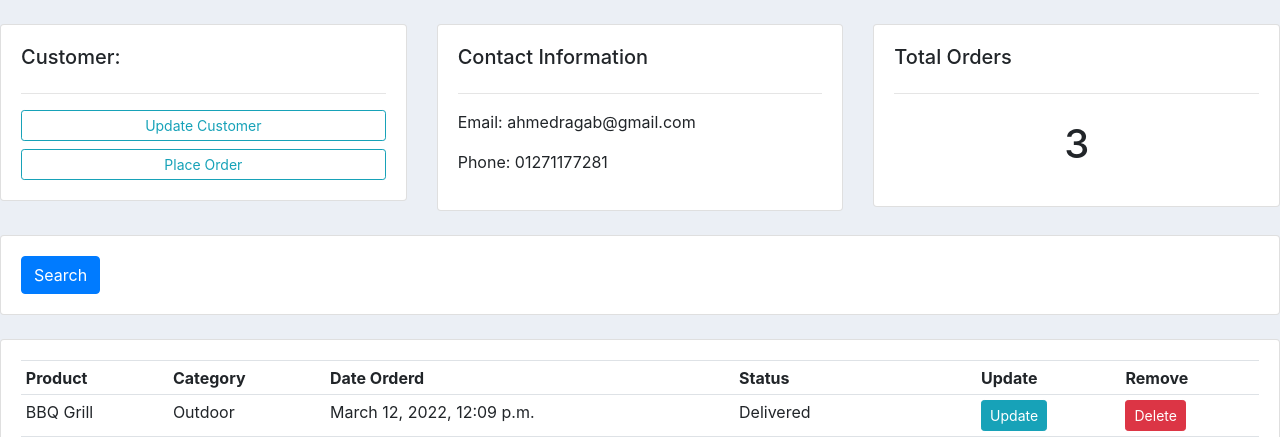
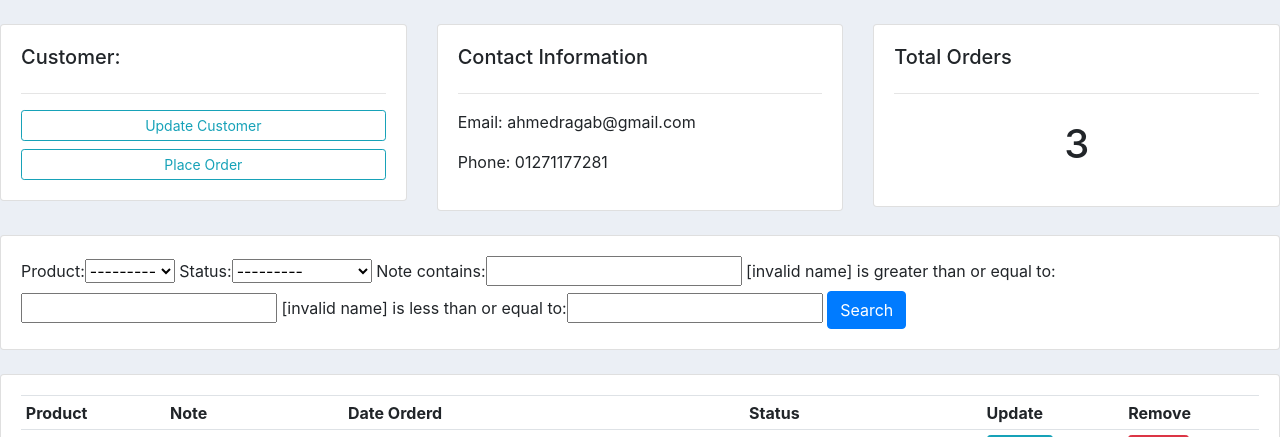
Before and after one commit to WalidMohamed1/Customer-Relationship-Management, a Django app: page /customer/1/ in a window 1280 px wide. Shown: the part 58-495 px from the top of the page. Run offline with Django 3.2, Linux system fonts and the light colour scheme; data comes from the database, SQL or seed files in the repository; both versions use the stored data as it was after the commit.

Commit message:
Filter from table search.

```diff
--- /dev/null
+++ b/accounts/filter.py
@@ -0,0 +1,19 @@
+from dataclasses import field
+import imp
+from operator import iconcat
+from sqlite3 import Date
+
+
+import django_filters
+from django_filters import DateFilter, CharFilter
+
+from .models import *
+
+class OrderFilter(django_filters.FilterSet):
+    start_date = DateFilter(field_name= "date_create", lookup_expr='gte')
+    end_date = DateFilter(field_name= "date_create", lookup_expr='lte')
+    note = CharFilter(field_name='note', lookup_expr='icontains')
+    class Meta:
+        model = Order
+        fields = '__all__'
+        exclude = ['customer', 'date_created']
--- a/accounts/models.py
+++ b/accounts/models.py
@@ -48,6 +48,7 @@
     product = models.ForeignKey(Product, null=True, on_delete=models.SET_NULL)
     date_created = models.DateTimeField(auto_now_add=True, null=True)
     status = models.CharField(max_length=200, null=True, choices=STATUS)
+    note = models.CharField(max_length=1000, null=True)
 
     def __str__(self):
         return self.product.name
--- a/accounts/templates/accounts/customer.html
+++ b/accounts/templates/accounts/customer.html
@@ -39,7 +39,7 @@
 	<div class="col">
 		<div class="card card-body">
 			<form method="get">
-
+				{{myFilter.form}}
 		    <button class="btn btn-primary" type="submit">Search</button>
 		  </form>
 		</div>
@@ -54,7 +54,7 @@
 			<table class="table table-sm">
 				<tr>
 					<th>Product</th>
-					<th>Category</th>
+					<th>Note</th>
 					<th>Date Orderd</th>
 					<th>Status</th>
 					<th>Update</th>
@@ -64,7 +64,7 @@
 				{% for order in orders %}
 				<tr>
 					<td>{{order.product}}</td>
-					<td>{{order.product.category}}</td>
+					<td>{{order.note}}</td>
 					<td>{{order.date_created}}</td>
 					<td>{{order.status}}</td>
 					<td><a class="btn btn-sm btn-info" href="{% url 'update_order' order.id %}">Update</a></td>
--- a/accounts/views.py
+++ b/accounts/views.py
@@ -3,6 +3,7 @@
 from django.forms import inlineformset_factory
 from accounts.models import *
 from .forms import OrderForm
+from .filter import OrderFilter
 
 
 # Create your views here.
@@ -28,7 +29,11 @@
     customer = Customer.objects.get(id=pk_test)
     orders = customer.order_set.all()
     total_orders = orders.count()
-    context = {'customer':customer, 'orders':orders, 'total_orders':total_orders}
+
+    myFilter = OrderFilter(request.GET, queryset=orders)
+    orders = myFilter.qs
+
+    context = {'customer':customer, 'orders':orders, 'total_orders':total_orders, 'myFilter':myFilter}
 
     return render(request, 'accounts/customer.html', context)
 
--- a/crm/settings.py
+++ b/crm/settings.py
@@ -40,6 +40,8 @@
     'django.contrib.staticfiles',
 
     'accounts',
+
+    'django_filters',
 ]
 
 MIDDLEWARE = [
```
Also changed, not shown: accounts/migrations/0007_order_note.py (added), db.sqlite3.
